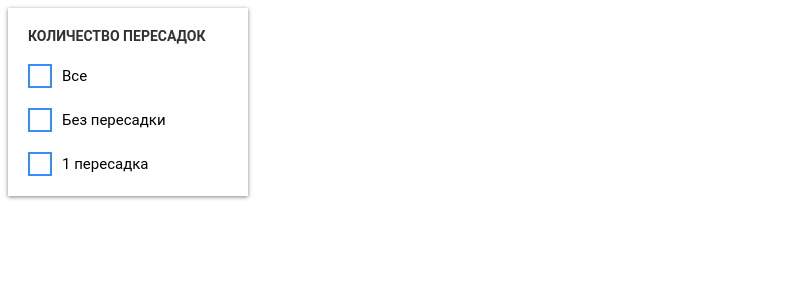
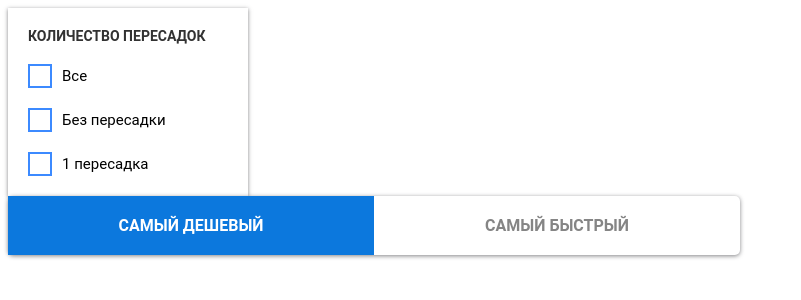
Before and after one commit to olzx/search-for-ait-tickets, a React (Vite) app: page / in a window 1280 px wide. Shown: the top 300 px of the page, without its empty margins (0-801 px from the left). Built offline with nearby package versions, Linux system fonts and the light colour scheme.

Commit message:
added buttons to sort by price and speed

```diff
--- a/src/App.jsx
+++ b/src/App.jsx
@@ -1,6 +1,12 @@
 import "./app.css"
+import Sorting from "./components/Sorting/Sorting"
 import Transfer from "./components/Transfer/Transfer"
 
 export default function App() {
-    return <Transfer />
+    return (
+        <>
+            <Transfer />
+            <Sorting />
+        </>
+    )
 }
--- /dev/null
+++ b/src/components/Sorting/Sorting.css
@@ -0,0 +1,7 @@
+.sorting {
+    max-width: 732px;
+    border-radius: 5px;
+    box-shadow: 0px 1px 4px rgba(33, 33, 38, 0.555);
+    display: flex;
+    justify-content: space-between;
+}
--- /dev/null
+++ b/src/components/Sorting/Sorting.jsx
@@ -0,0 +1,29 @@
+import { useState } from "react"
+import "./Sorting.css"
+import SortingButton from "./SortingButton/SortingButton"
+
+export default function Sorting({ onClick }) {
+    const [tabName, settabName] = useState("lowPrice")
+
+    function handleClickTabName(name) {
+        settabName(name)
+        onClick && onClick(tabName)
+    }
+
+    return (
+        <div className="sorting">
+            <SortingButton
+                isActive={tabName == "lowPrice"}
+                onClick={() => handleClickTabName("lowPrice")}
+            >
+                Самый дешевый
+            </SortingButton>
+            <SortingButton
+                isActive={tabName == "fast"}
+                onClick={() => handleClickTabName("fast")}
+            >
+                Самый быстрый
+            </SortingButton>
+        </div>
+    )
+}
--- /dev/null
+++ b/src/components/Sorting/SortingButton/SortingButton.css
@@ -0,0 +1,18 @@
+.sorting__button {
+    padding: 20px 0px 20px 0px;
+    text-transform: uppercase;
+    font-weight: bold;
+    color: #858585;
+    min-width: 50%;
+    text-align: center;
+    user-select: none;
+}
+
+.sorting__button:hover {
+    cursor: pointer;
+}
+
+.sorting__button_active {
+    background-color: #0c78dd;
+    color: #fff;
+}
--- /dev/null
+++ b/src/components/Sorting/SortingButton/SortingButton.jsx
@@ -0,0 +1,13 @@
+import "./SortingButton.css"
+
+export default function SortingButton({ children, isActive, ...props }) {
+    const classIsActive = isActive
+        ? "sorting__button sorting__button_active"
+        : "sorting__button"
+
+    return (
+        <div className={classIsActive} {...props}>
+            {children}
+        </div>
+    )
+}
```
